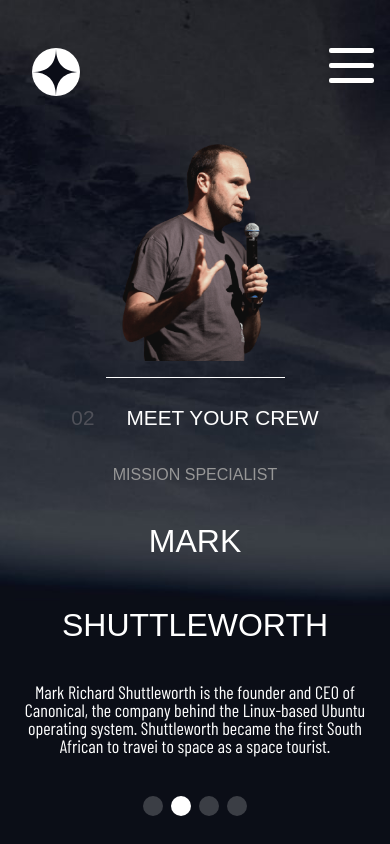
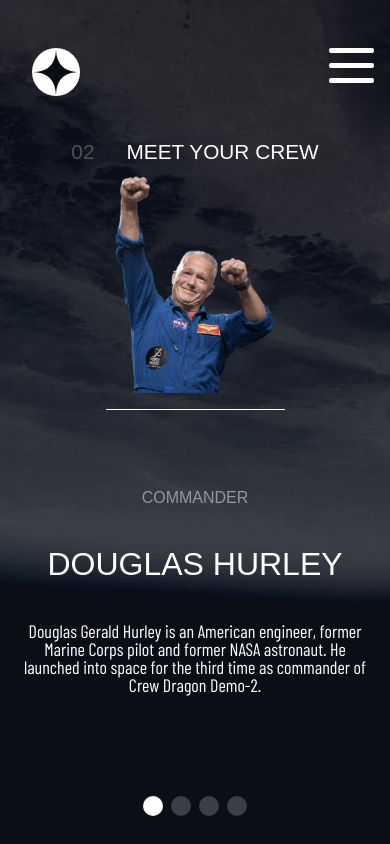
Before and after one commit to eduardoqsilva/Space-tourism, a React (Vite) app: page /Crew in a window 390 px wide. Built offline with nearby package versions, Linux system fonts and the light colour scheme; a web font is replaced by a local one.

Commit message:
mobile css responsive fix

```diff
--- a/src/components/header/Header.styled.ts
+++ b/src/components/header/Header.styled.ts
@@ -11,8 +11,8 @@
 
 export const HeaderStyled = styled.header<headerType>`
 
-  width: 100vw;
-  height: 100vh;
+  max-width: 100vw;
+  min-height: 100vh;
   background-image: url(${ (props) => props.Url});
   background-size: cover;
   background-position: center center;
@@ -24,8 +24,9 @@
     z-index: 2;
 
     width: 100%;
-    height: 100%;
-    min-height: calc(100vh - 9rem);
+    min-height: 100vh;
+    max-height: fit-content;
+    /* min-height: calc(100vh - 9rem); */
 
     padding: 1rem;
     padding-top: 8rem;
--- a/src/components/slider/Slider.css
+++ b/src/components/slider/Slider.css
@@ -1,5 +1,6 @@
 .swiper {
   width: 100%;
+  max-height: 100vh;
   height: 100%;
 
   display: flex;
--- a/src/components/tabs/Tabs.styled.ts
+++ b/src/components/tabs/Tabs.styled.ts
@@ -135,6 +135,9 @@
       padding-right: 0rem;
     }
     }
+    & div.content > h2 {
+      font-size: 5rem;
+    }
 
   }
 `
--- a/src/pages/Crew.styled.ts
+++ b/src/pages/Crew.styled.ts
@@ -8,12 +8,13 @@
 
   display: flex;
   justify-content: space-between;
+  align-items: center;
 
   & .textWrapper{
     font-family: 'Bellefair', sans-serif;
     color: #fff;
 
-    position: relative;
+    /* position: relative; */
 
     max-width: 650px;
     width: 100%;
@@ -47,7 +48,7 @@
     }
     & .title {
       position: absolute;
-      top: 1rem;
+      top: 0rem;
 
       color: #fff;
       font-size: 1.75rem;
@@ -94,6 +95,7 @@
       justify-content: center;
       border-bottom: 1px solid #fff;
       padding: 1rem;
+      margin-top: 2rem;
 
       /* background-color: red; */
 
--- a/src/pages/Crew.tsx
+++ b/src/pages/Crew.tsx
@@ -20,14 +20,14 @@
     pagination: {
       clickable: true
     },
-    autoplay: {
-      delay: 2500,
-      disableOnInteraction: false,
-    }
+    // autoplay: {
+    //   delay: 2500,
+    //   disableOnInteraction: false,
+    // }
   }
   return(
 
-    <Header Url={crewBack} flex={true} align='flex-end' justify="center" hiddenY={true}>
+    <Header Url={crewBack} flex={true} align='flex-end' justify="center" hiddenY={false}>
 
         <Slider settings={settings}>
 
--- a/src/pages/Home.styled.ts
+++ b/src/pages/Home.styled.ts
@@ -38,6 +38,17 @@
     }
 
   }
+  @media (max-width: 400px){
+    text-align: center;
+
+    & h2 {
+      font-size: 1.625rem;
+    }
+    & h1 {
+      font-size: 5.375rem;
+    }
+
+  }
 `
 
 export const ButtonStyled = styled.button`
```
